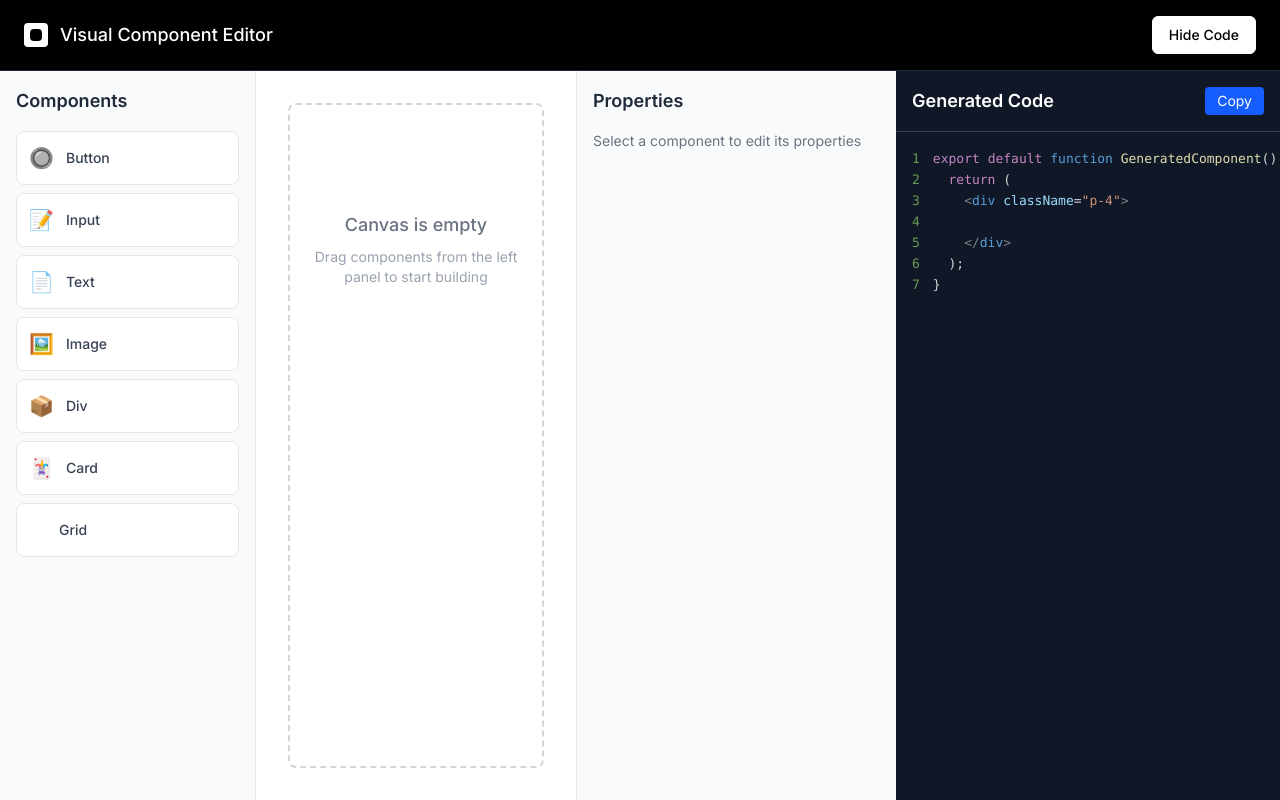
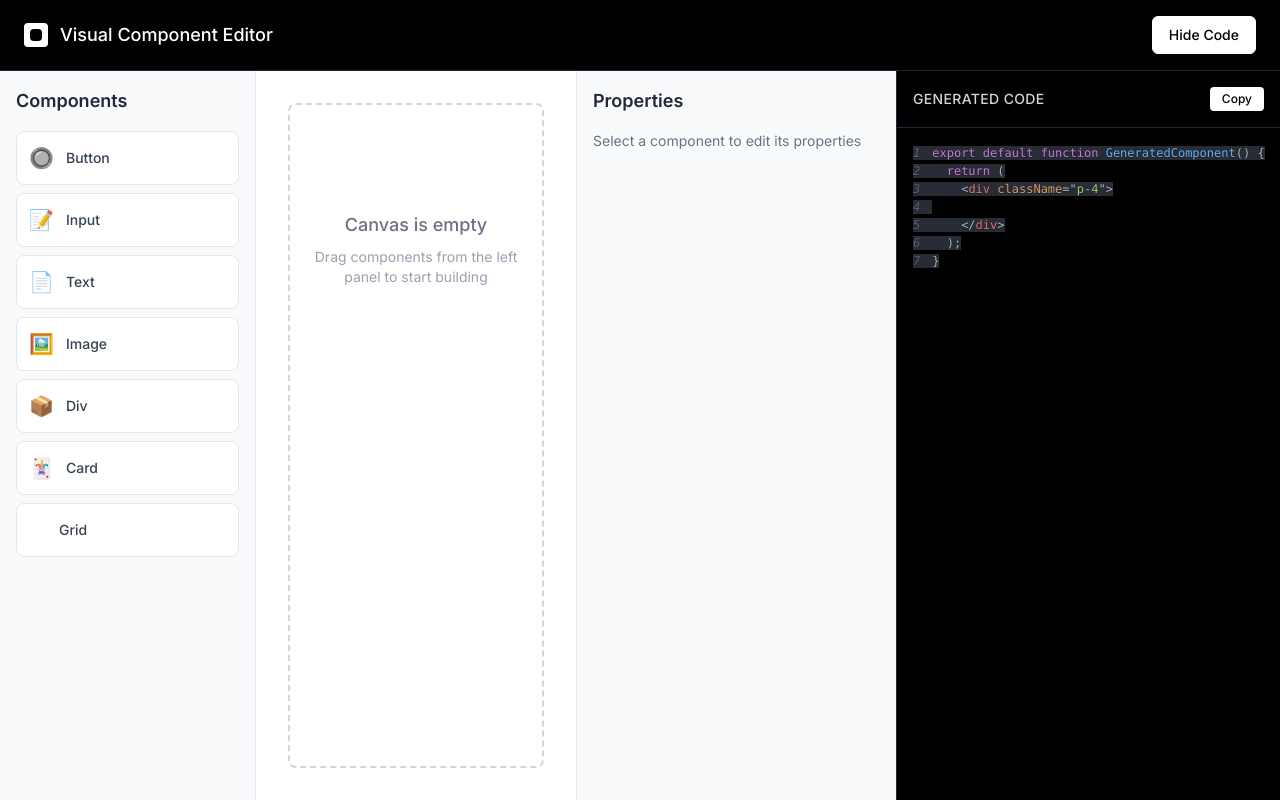
Before and after one commit to anibalalpizar/components-lab, a Next.js app: page / in a window 1280 px wide. Both pictures are taken after a click on the button "Show Code". Built offline with nearby package versions, Linux system fonts and the light colour scheme.

Commit message:
Refactor CodePreview component styles for improved aesthetics and consistency

```diff
--- a/src/components/CodePreview.tsx
+++ b/src/components/CodePreview.tsx
@@ -3,7 +3,7 @@
 import type { EditorComponent } from "../types/editor"
 import { generateTSXCode } from "../utils/codeGenerator"
 import { Prism as SyntaxHighlighter } from "react-syntax-highlighter"
-import { vscDarkPlus } from "react-syntax-highlighter/dist/esm/styles/prism"
+import { oneDark } from "react-syntax-highlighter/dist/esm/styles/prism"
 
 interface CodePreviewProps {
   components: EditorComponent[]
@@ -15,6 +15,7 @@ export default function CodePreview({ components }: CodePreviewProps) {
   const copyToClipboard = async () => {
     try {
       await navigator.clipboard.writeText(code)
+      // You could add a toast notification here instead of alert
       alert("Code copied to clipboard!")
     } catch (err) {
       console.error("Failed to copy code:", err)
@@ -22,12 +23,14 @@ export default function CodePreview({ components }: CodePreviewProps) {
   }
 
   return (
-    <div className="w-96 bg-gray-900 text-white flex flex-col">
-      <div className="p-4 border-b border-gray-700 flex justify-between items-center">
-        <h3 className="text-lg font-semibold">Generated Code</h3>
+    <div className="w-96 bg-black border-l border-gray-800 flex flex-col">
+      <div className="p-4 border-b border-gray-800 flex justify-between items-center">
+        <h3 className="text-sm font-medium text-gray-300 uppercase tracking-wide">
+          Generated Code
+        </h3>
         <button
           onClick={copyToClipboard}
-          className="px-3 py-1 bg-blue-600 hover:bg-blue-700 rounded text-sm transition-colors"
+          className="px-3 py-1 bg-white text-black hover:bg-gray-100 rounded text-xs font-medium transition-colors"
         >
           Copy
         </button>
@@ -35,12 +38,12 @@ export default function CodePreview({ components }: CodePreviewProps) {
       <div className="flex-1 overflow-auto">
         <SyntaxHighlighter
           language="tsx"
-          style={vscDarkPlus}
+          style={oneDark}
           customStyle={{
             margin: 0,
             padding: "16px",
-            fontSize: "14px",
-            lineHeight: "1.5",
+            fontSize: "12px",
+            lineHeight: "1.4",
             background: "transparent",
           }}
           showLineNumbers={true}
```
